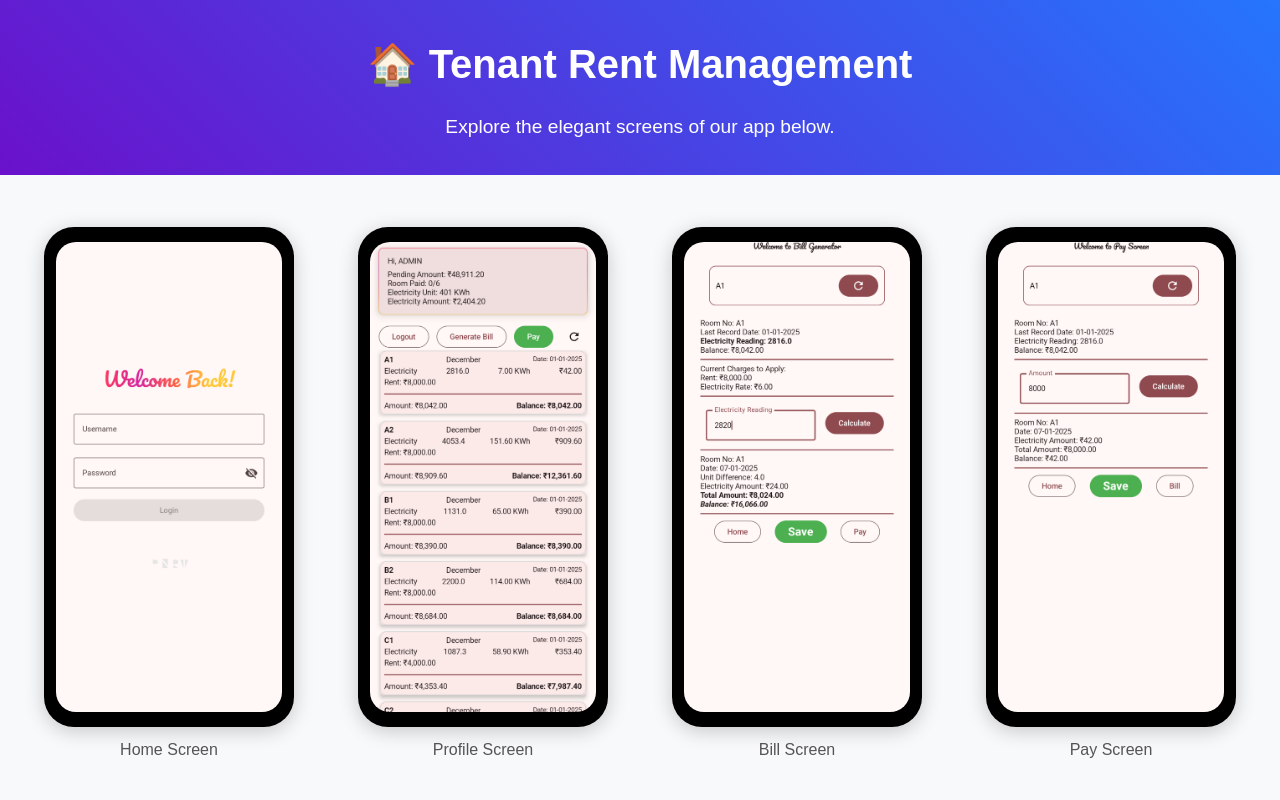
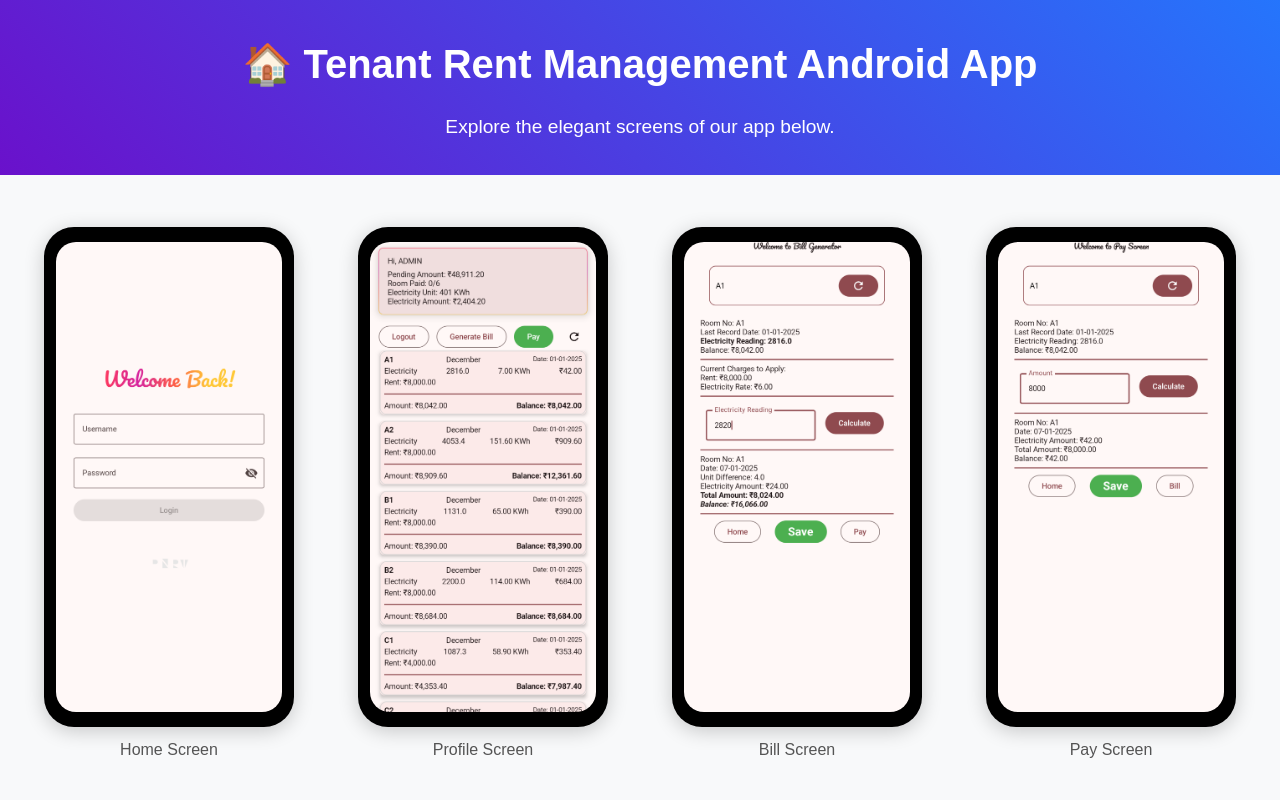
Before and after one commit to pnrt/homebasewebpage, a plain HTML site: page index.html in a window 1280 px wide. Shown: the top 800 px of the page. Drawn offline with Linux system fonts and the light colour scheme.

Commit message:
Update index.html

```diff
--- a/index.html
+++ b/index.html
@@ -8,7 +8,7 @@
 </head>
 <body>
   <header class="hero">
-    <h1>🏠 Tenant Rent Management</h1>
+    <h1>🏠 Tenant Rent Management Android App</h1>
     <p>Explore the elegant screens of our app below.</p>
   </header>
   <section class="gallery">
```
